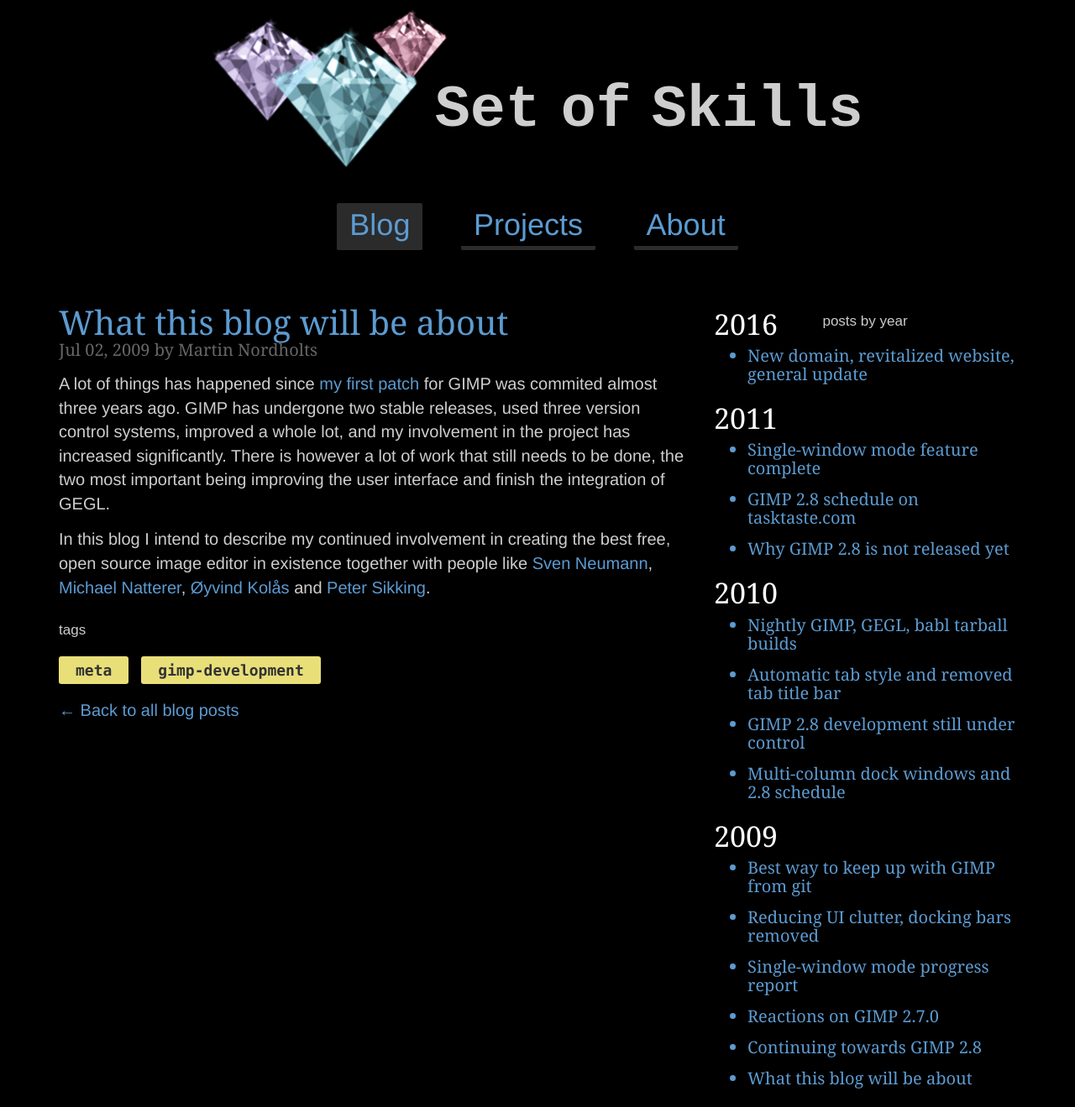
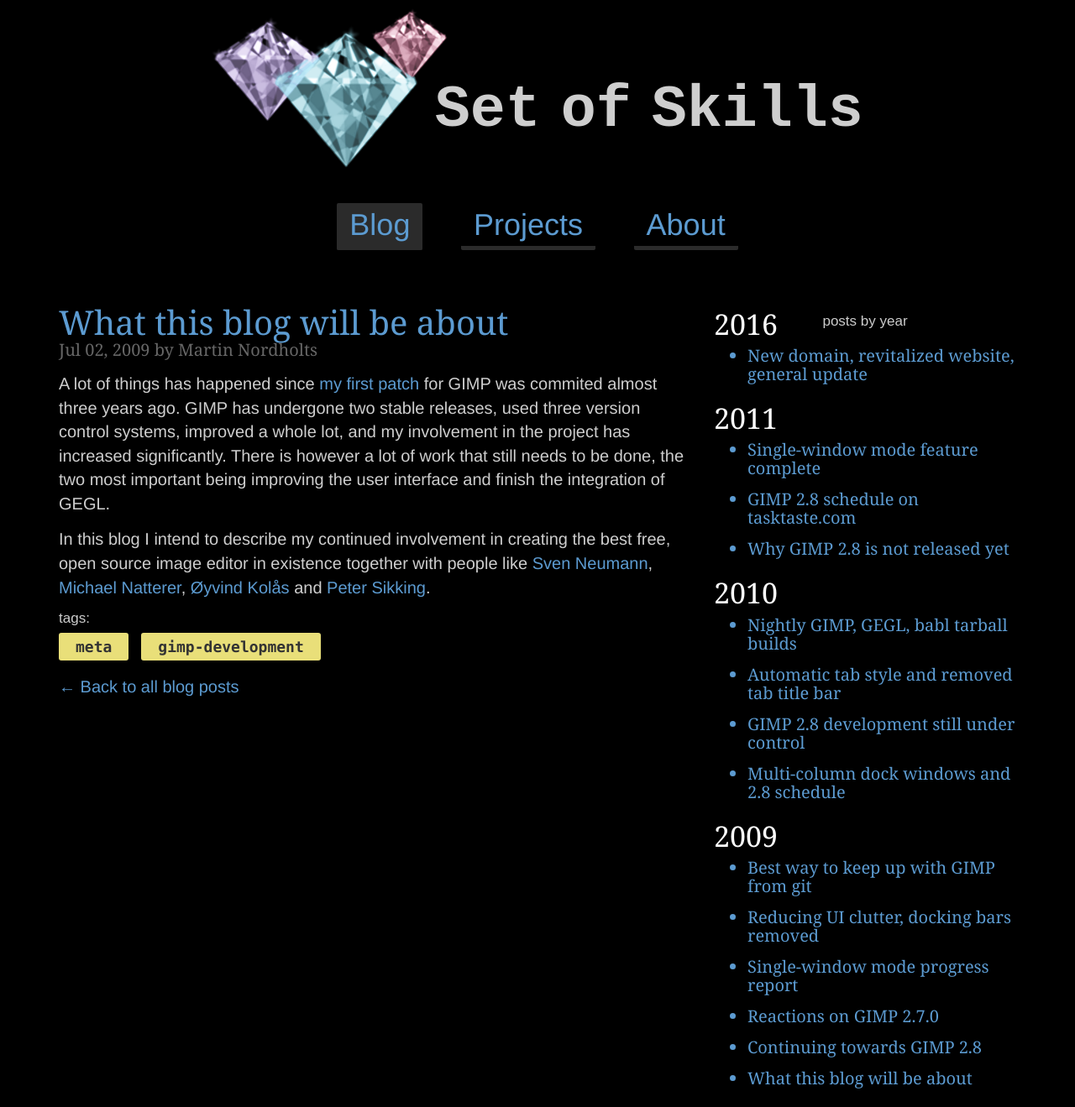
Before and after one commit to Enselic/setofskills.com, a Jekyll site: the page built from _posts/2009-07-02-what-this-blog-will-be-about.html, in a window 1280 px wide. Shown: the whole page at 84% size. Built offline with Jekyll 4.4.1, drawn with Linux system fonts in a browser that asks for light colours.

Commit message:
Make post tags prettier

```diff
--- a/_includes/blog-post.scss
+++ b/_includes/blog-post.scss
@@ -53,6 +53,11 @@ $blog-content-line-height: 28.5714286px; /* bootstrap font-size-base * line-heig
     background-color: rgb(31, 31, 31);
     padding: 0 5px;
 }
+
+.post-tags {
+    margin: 0 0;
+}
+
 // .read-more-button {
 //     padding-right: 30px;
 // }
--- a/_layouts/post.html
+++ b/_layouts/post.html
@@ -11,7 +11,7 @@ layout: default
     <section class="content">{{ page.content }} </section>
 
 	<section class="tags-in-post">
-		<h6>tags</h6>
+		<h6 class="post-tags">tags:</h6>
 {% for tag in page.tags %}
         <div class="tag-container">
     {% include tag.html tagName=tag tagCount=0 %}
```
